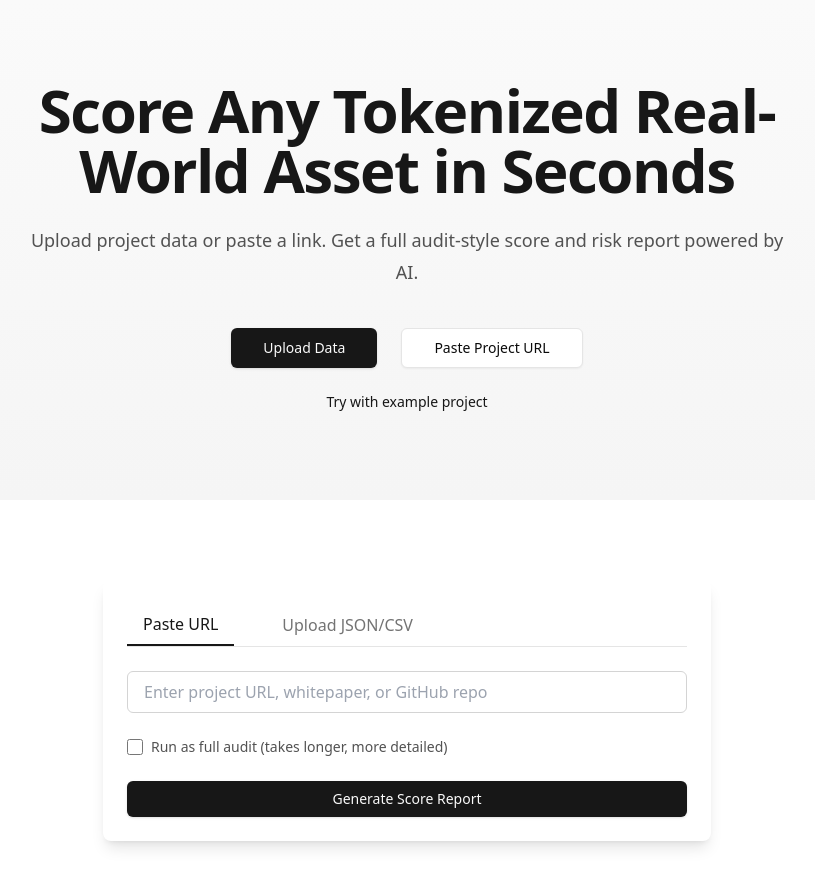
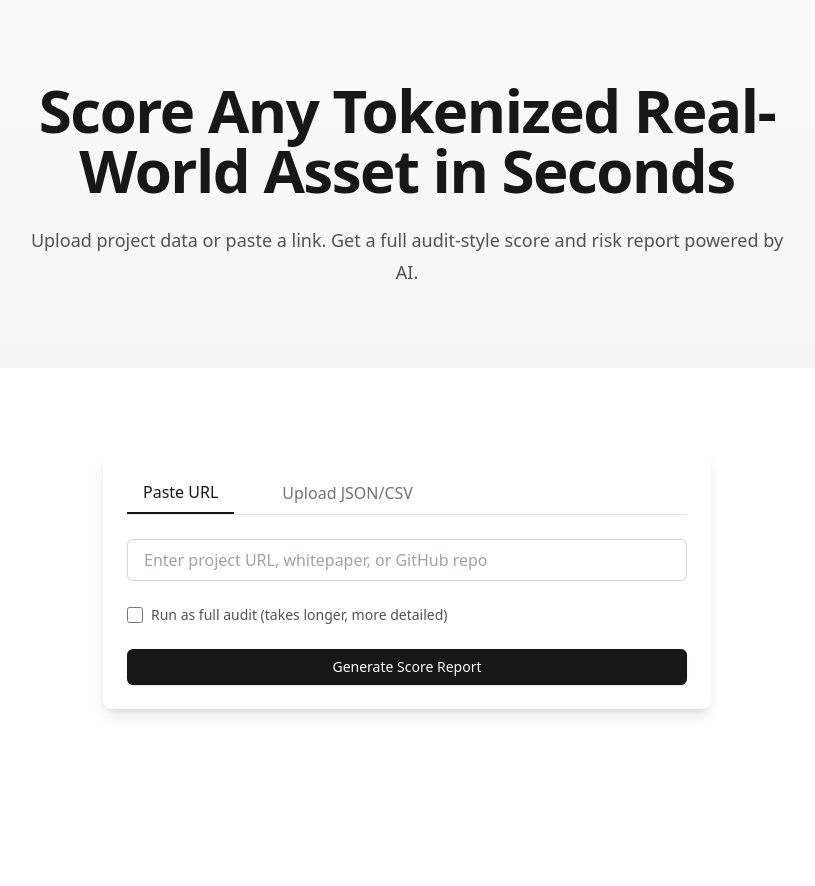
Before and after one commit to Foundy-Capital/scorly_ai, a Next.js app: page / in a window 1280 px wide. Shown: the top 886 px of the page, without its empty margins (233-1048 px from the left). After the commit the page ends 800 px from the top, so only its background shows below. Built offline with nearby package versions, Linux system fonts and the light colour scheme.

Commit message:
Remove buttons

```diff
--- a/src/components/sections/HeroSection.tsx
+++ b/src/components/sections/HeroSection.tsx
@@ -14,19 +14,6 @@ export function HeroSection() {
           <p className="mt-6 text-lg leading-8 text-neutral-600 dark:text-neutral-300">
             Upload project data or paste a link. Get a full audit-style score and risk report powered by AI.
           </p>
-          <div className="mt-10 flex items-center justify-center gap-x-6">
-            <Button size="lg">
-              Upload Data
-            </Button>
-            <Button size="lg" variant="outline">
-              Paste Project URL
-            </Button>
-          </div>
-          <div className="mt-4">
-            <Button variant="link">
-              Try with example project
-            </Button>
-          </div>
         </div>
       </Container>
     </Section>
```
